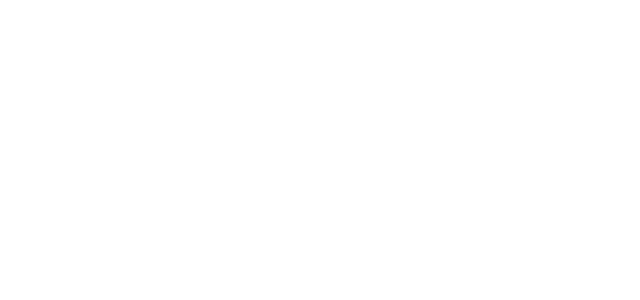
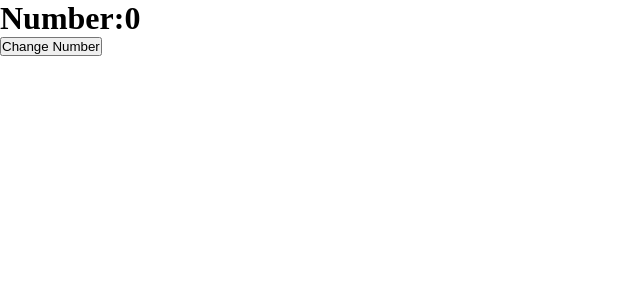
Before and after one commit to farhan-al-shahrier-siam/meal-hub, a React (Vite) app: page / in a window 1280 px wide. Shown: the top 300 px of the page, without its empty margins (0-640 px from the left). Built offline with nearby package versions, Linux system fonts and the light colour scheme.

Commit message:
Explored a little about useState() hook in react

```diff
--- a/src/App.jsx
+++ b/src/App.jsx
@@ -1,11 +1,26 @@
-import './App.css'
+import { useState } from "react";
+import "./App.css";
 
 function App() {
-  return (
-    <>
+    const [num, setNum] = useState(0);
+    // let num = 0
+    const changeNumber = () => {
+        setNum(num + 1);
 
-    </>
-  )
+        /*  num++;
+            evabe korle just num er value change hobe kintu UI te update hobe na
+            sheta korar jonno amra useState() hook er help nei jeta num value change hobe
+            kina lokkho rakhe and shei onujai pura component ta k re-render kore
+            as a result pura UI tao change hoye jay
+        */
+    };
+
+    return (
+        <>
+            <h1>Number:{num}</h1>
+            <button onClick={changeNumber}>Change Number</button>
+        </>
+    );
 }
 
-export default App
+export default App;
```
